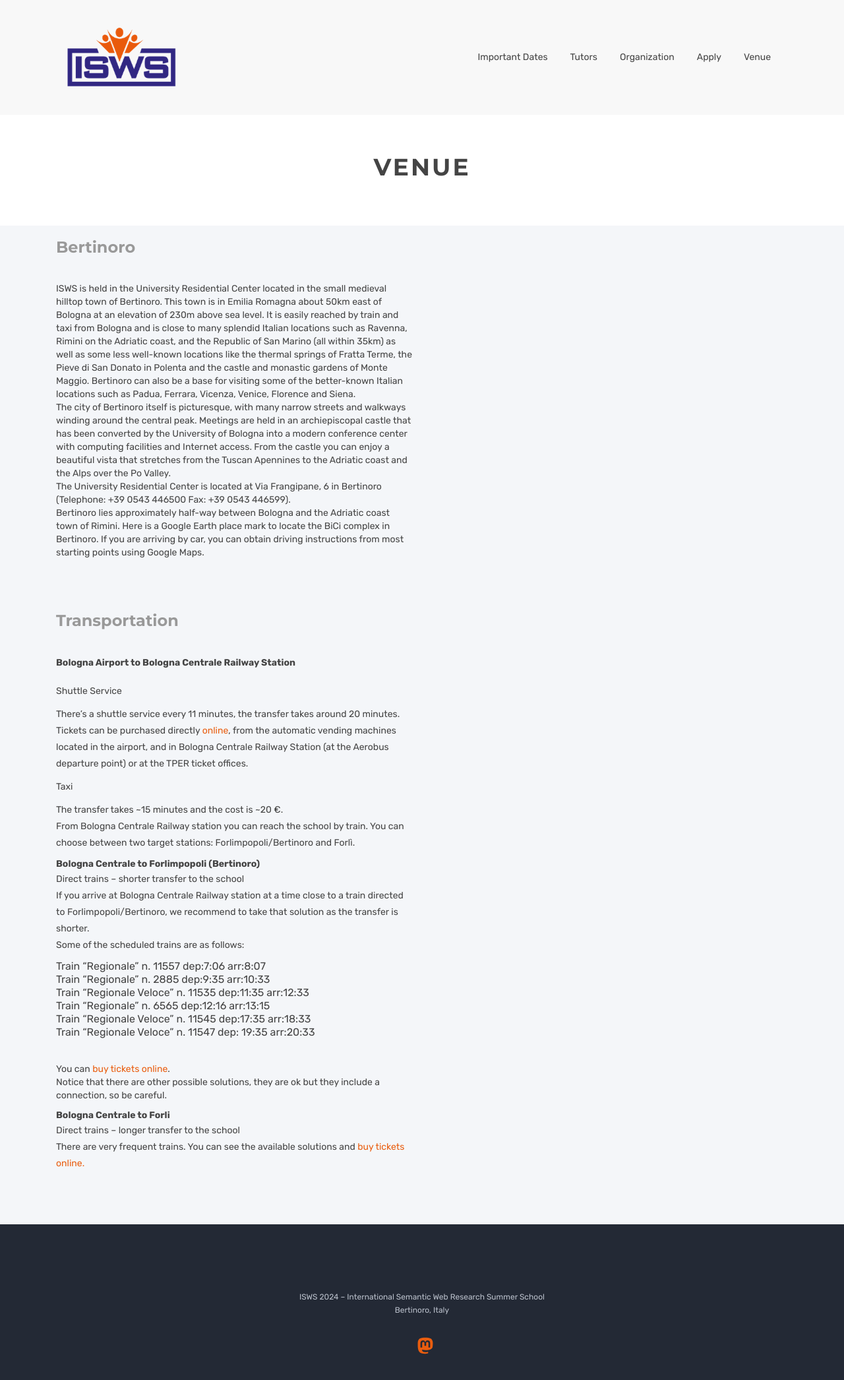
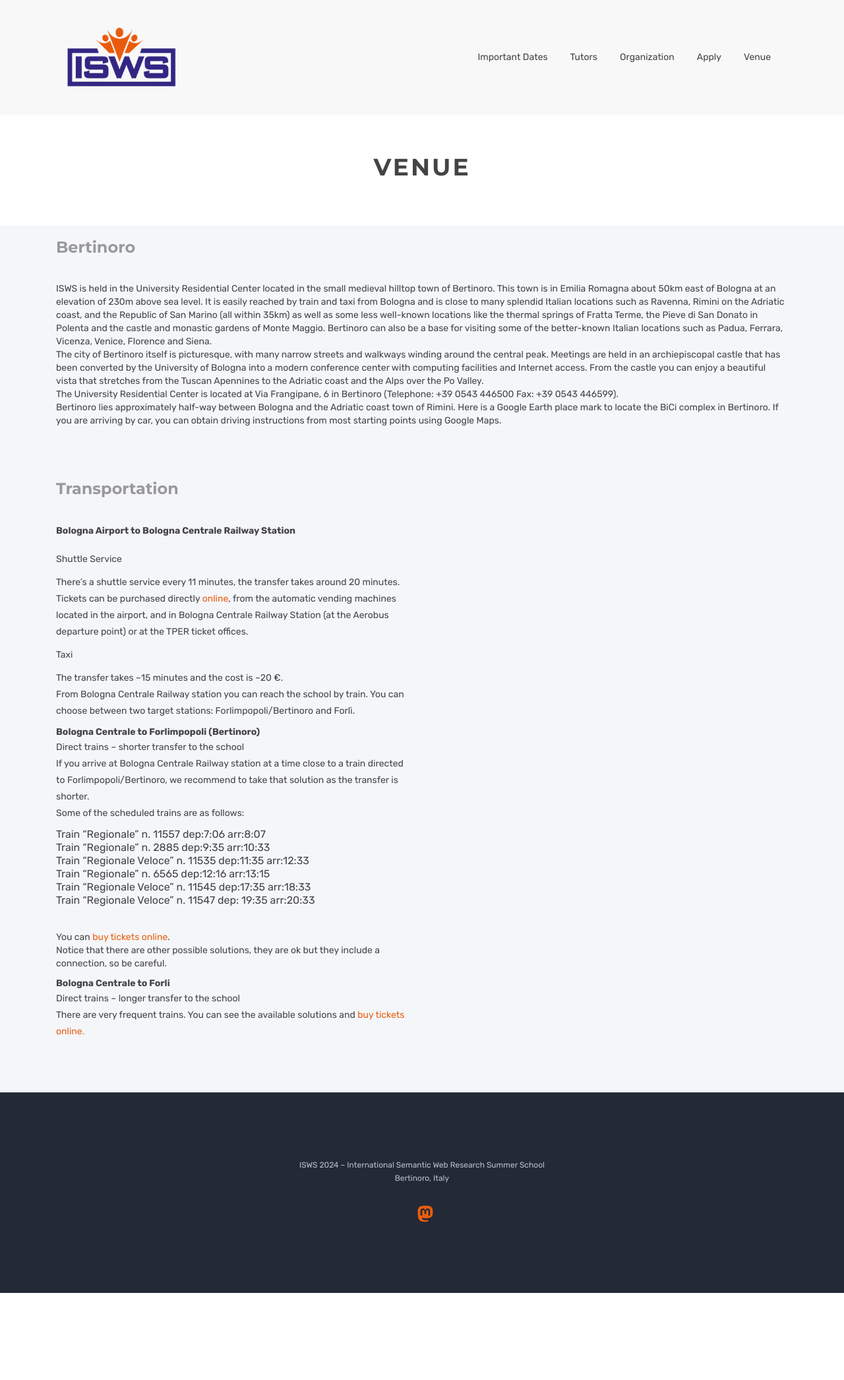
Before and after one commit to SemanticWebSchool/semanticwebschool.github.io, a Jekyll site: the page built from venue.html, in a window 1280 px wide. Shown: the top 2092 px of the page at 66% size. Built offline with Jekyll 4.4.1, drawn with Linux system fonts in a browser that asks for light colours.

Commit message:
Update venue.html

```diff
--- a/venue.html
+++ b/venue.html
@@ -32,7 +32,7 @@ canonical: https://semanticwebschool.github.io
     <div class="container">
       <h4 class="sub-title space-left">Bertinoro</h4>
       <div class="row">
-        <div class="col-xs-12 col-sm-6 col-md-6">
+      <div class="col-md-12">
           ISWS is held in the University Residential Center located in the small medieval
           hilltop town of Bertinoro. This town is in Emilia Romagna about 50km east of Bologna
           at an elevation of 230m above sea level. It is easily reached by train and taxi from
```
